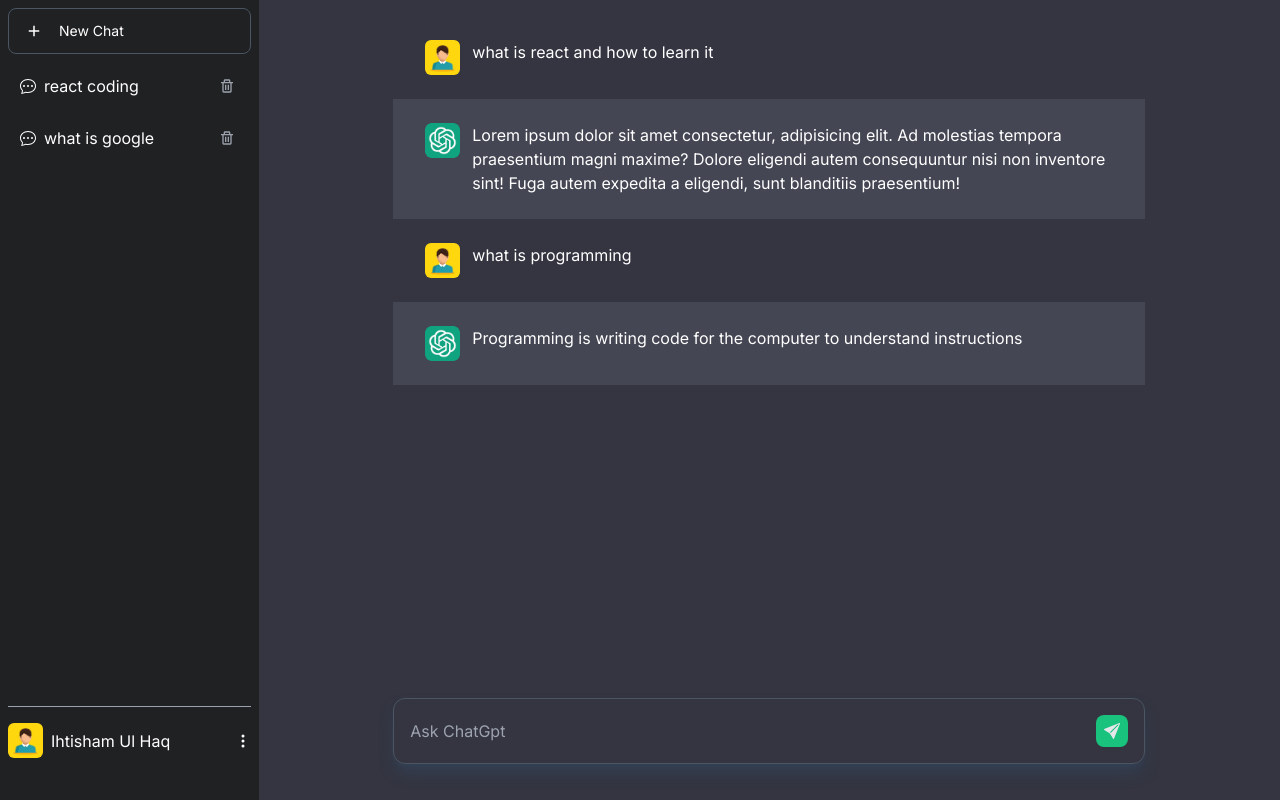
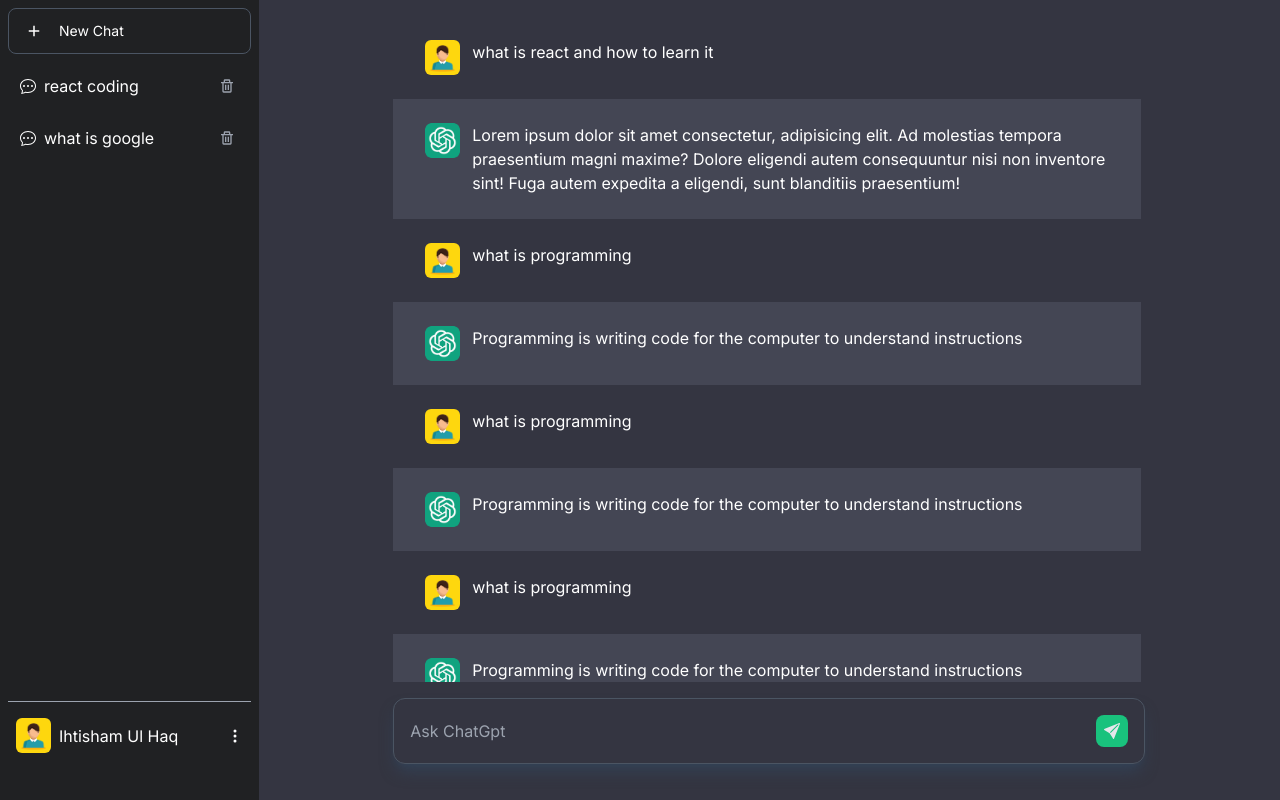
Before and after one commit to ihtisham914/ChatGPT-clone, a Next.js app: page /chat/0983b9873b4 in a window 1280 px wide. Built offline with nearby package versions, Linux system fonts and the light colour scheme.

Commit message:
Updated navbar, logout modal added

```diff
--- a/app/chat/[chatid]/page.tsx
+++ b/app/chat/[chatid]/page.tsx
@@ -3,7 +3,6 @@ import React, { useState } from "react";
 import { BsFillSendFill } from "react-icons/bs";
 import { chats } from "@/public/data/chats";
 import Image from "next/image";
-import userdp from "@/public/user.jpg";
 
 const page = ({ params }: any) => {
   const [allChats, setChats] = useState(chats);
@@ -13,7 +12,7 @@ const page = ({ params }: any) => {
   return (
     <main className="m-auto h-screen max-w-3xl text-white p-2">
       {chat && (
-        <div className="chat h-[88%] pt-2 flex flex-col overflow-y-scroll">
+        <div className="chat h-[86%] pt-2 flex flex-col overflow-y-scroll mb-4 pb-1 pr-1">
           {chat.msgs.map((msg: any, index: any) => (
             <div
               key={index}
--- a/app/chat/page.tsx
+++ b/app/chat/page.tsx
@@ -5,7 +5,7 @@ import { points } from "@/public/data/disclaimer";
 const page = () => {
   return (
     <main className="m-auto h-screen max-w-3xl text-white p-2">
-      <div className="chat h-[88%] pt-2 flex items-center flex-col">
+      <div className="chat h-[86%] pt-2 flex items-center flex-col">
         <h1 className="text-3xl font-bold mt-4">ChatGPT Clone</h1>
         <div className="grid grid-cols-3 gap-2 mt-20">
           <div className="flex items-center font-bold text-lg flex-col gap-2">
@@ -30,7 +30,7 @@ const page = () => {
           ))}
         </div>
       </div>
-      <div className="flex items-center gap-4 justify-between w-full p-4 rounded-xl shadow-lg shadow-slate-700 border border-gray-600">
+      <div className="flex items-center gap-4 justify-between w-full p-4 rounded-xl shadow-lg shadow-slate-700 border border-gray-600 ">
         <input
           className="w-full ouline-none bg-transparent focus:outline-none placeholder:text-gray-400"
           type="text"
--- a/components/SideNav.tsx
+++ b/components/SideNav.tsx
@@ -1,13 +1,19 @@
 "use client";
 import Image from "next/image";
-import React from "react";
+import React, { useState } from "react";
 import { BiPlus, BiTrash } from "react-icons/bi";
 import { BsChatDots, BsThreeDotsVertical } from "react-icons/bs";
 import userdp from "../public/user.jpg";
 import { chats } from "@/public/data/chats";
+import { BsLinkedin, BsGithub } from "react-icons/bs";
+import { SiGitlab } from "react-icons/si";
+import { MdEmail } from "react-icons/md";
+
 import Link from "next/link";
+import { FiLogOut } from "react-icons/fi";
 
 const SideNav = () => {
+  const [menuModal, setMenuModal] = useState(false);
   return (
     <div className="w-[320px] h-full bg-[#202123] p-2">
       <Link
@@ -21,7 +27,7 @@ const SideNav = () => {
       </Link>
 
       {/* All chats */}
-      <div className="chats flex flex-col gap-1 h-[80vh] overflow-y-scroll mt-2 mb-1 pr-1">
+      <div className="chats flex flex-col gap-1 h-[80vh] overflow-y-scroll mt-2 mb-1 pr-1 border-b border-gray-400">
         {chats.map((chat, index) => (
           <Link
             key={index}
@@ -40,8 +46,11 @@ const SideNav = () => {
       </div>
 
       {/* user account */}
-      <div className="flex items-center justify-between border-t border-gray-400 pt-4">
-        <div className="flex items-center gap-2">
+      <div className="relative flex items-center justify-between p-2 mt-2 hover:bg-gray-700 rounded-lg cursor-pointer transition-all">
+        <div
+          onClick={() => setMenuModal(!menuModal)}
+          className="flex items-center gap-2"
+        >
           <Image
             src={userdp}
             height={35}
@@ -55,6 +64,58 @@ const SideNav = () => {
           <BsThreeDotsVertical />
         </span>
       </div>
+      {menuModal && (
+        <div className="z-20 absolute top-[340px] left-0 bg-black rounded-lg w-[265px] p-2">
+          {/* Developer profile */}
+          <div className="flex items-center flex-col gap-2 w-full my-4">
+            <Image
+              src="/mydp.jpg"
+              className="rounded-lg h-20 w-20"
+              height={500}
+              width={500}
+              alt="dev image"
+            />
+            <h1>Software Engineer</h1>
+            <div className="flex items-center justify-center gap-3">
+              <Link
+                href="https://www.linkedin.com/in/ihtisham-ul-haq-998669223"
+                target="_blank"
+                className="p-3 text-gray border-2 border-gray rounded-full transition-all hover:text-[#28E98C] hover:border-[#28E98C]"
+              >
+                <BsLinkedin />
+              </Link>
+              <Link
+                href="https://github.com/ihtisham914"
+                target="_blank"
+                className="p-3 text-gray border-2 border-gray rounded-full transition-all hover:text-[#28E98C] hover:border-[#28E98C]"
+              >
+                <BsGithub />
+              </Link>
+              <Link
+                href="https://gitlab.com/ihtisham914"
+                target="_blank"
+                className="p-3 text-gray border-2 border-gray rounded-full transition-all hover:text-[#28E98C] hover:border-[#28E98C]"
+              >
+                <SiGitlab />
+              </Link>
+            </div>
+            <a
+              href="https://ihtishamportfolionuxt.netlify.app"
+              target="_blank"
+              className="uppercase flex items-center justify-center gap-2 bg-[#28E98C] text-black w-full p-2 rounded-full border-2 border-[#28E98C] hover:bg-black hover:text-[#28E98C] transition-all"
+            >
+              <MdEmail className="text-lg" />
+              <span className="text-sm">Portfolio</span>
+            </a>
+          </div>
+          <div className="flex items-center gap-2 p-2 border-t border-gray-400 hover:text-red-500 hover:bg-gray-700 cursor-pointer transition-all">
+            <span>
+              <FiLogOut />
+            </span>
+            <span>Logout</span>
+          </div>
+        </div>
+      )}
     </div>
   );
 };
--- a/public/data/chats.js
+++ b/public/data/chats.js
@@ -11,6 +11,26 @@ export const chats = [
       {
         userId: 1,
         text: "Lorem ipsum dolor sit amet consectetur, adipisicing elit. Ad molestias tempora praesentium magni maxime? Dolore eligendi autem consequuntur nisi non inventore sint! Fuga autem expedita a eligendi, sunt blanditiis praesentium!",
+        status: "response",
+      },
+      {
+        userId: 1,
+        text: "what is programming",
+        status: "sent",
+      },
+      {
+        userId: 1,
+        text: "Programming is writing code for the computer to understand instructions",
+        status: "response",
+      },
+      {
+        userId: 1,
+        text: "what is programming",
+        status: "sent",
+      },
+      {
+        userId: 1,
+        text: "Programming is writing code for the computer to understand instructions",
         status: "response",
       },
       {
```
Also changed, not shown: public/mydp.jpg (added).
